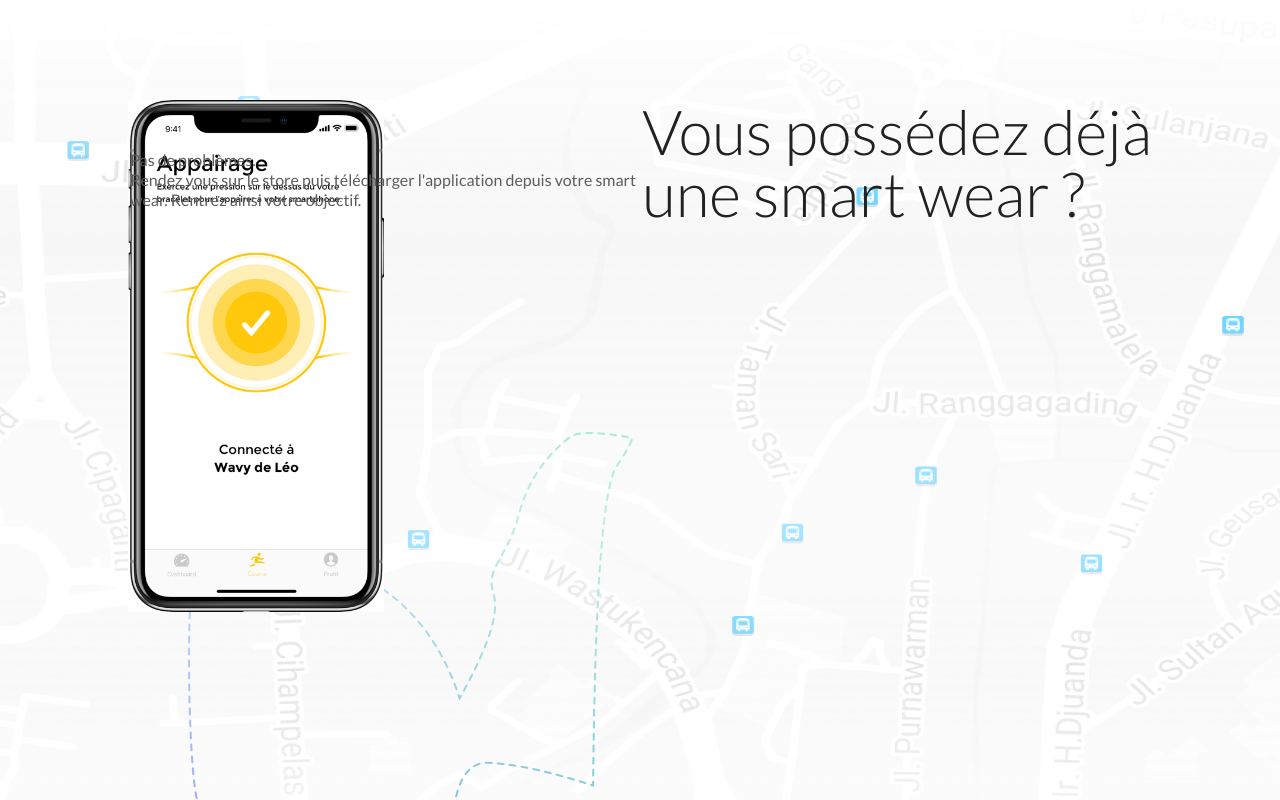
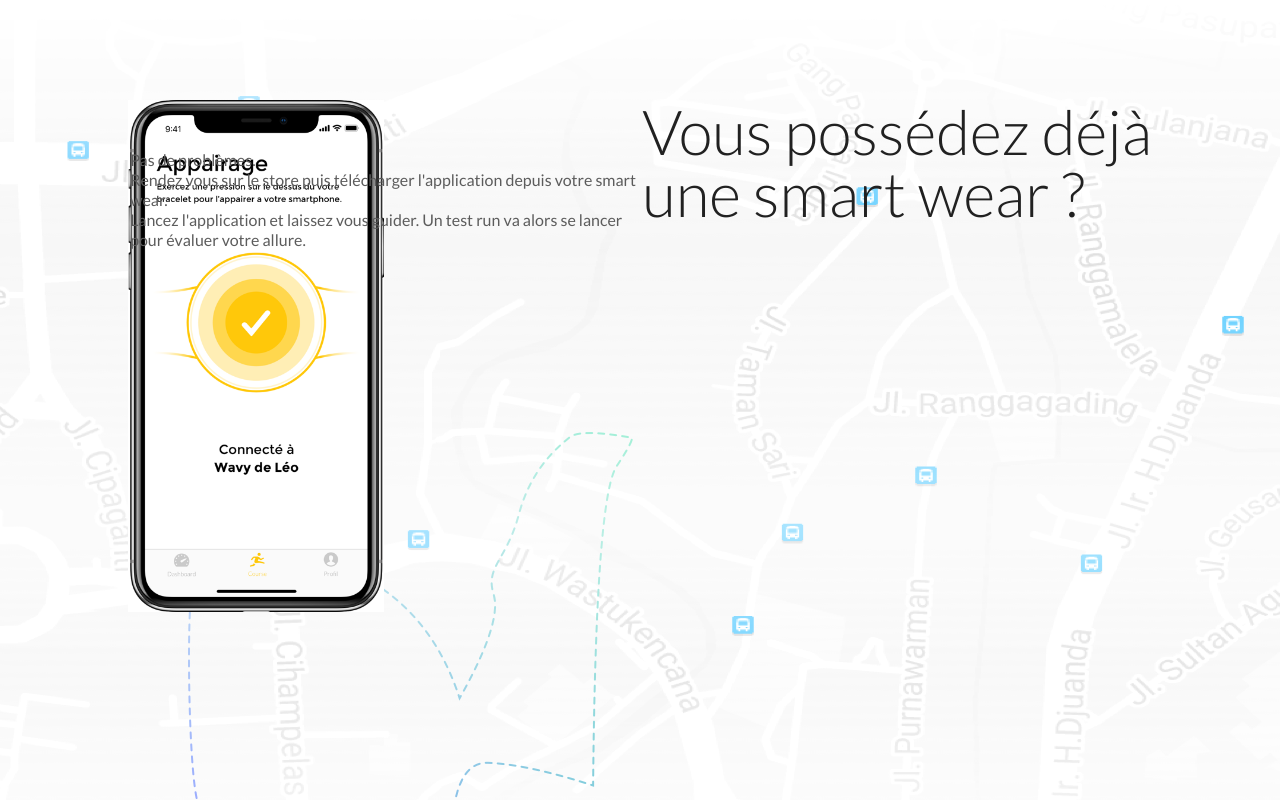
Before and after one commit to antoinepeltre/wavy, a plain HTML site: page index.html in a window 1280 px wide. Shown: the part 1800-2600 px from the top of the page. Drawn offline with Linux system fonts and the light colour scheme.

Commit message:
[UPDATE] text

```diff
--- a/index.html
+++ b/index.html
@@ -45,7 +45,7 @@
 		<section class="third firstSection">
 			<div class="container__thirdSection">
 				<h2 class="title__container">Vous possédez déjà<br /> une smart wear ?</h2>
-				<p class="text__container">Pas de problèmes. <br />Rendez vous sur le store puis télécharger l'application depuis votre smart wear. Rentrez ainsi votre objectif.</p>
+				<p class="text__container">Pas de problèmes. <br />Rendez vous sur le store puis télécharger l'application depuis votre smart wear. <br />Lancez l'application et laissez vous guider. Un test run va alors se lancer pour évaluer votre allure.</p>
 			</div>
 		</section>
 
```
Also changed, not shown: product.html (+1 -1 lines).
